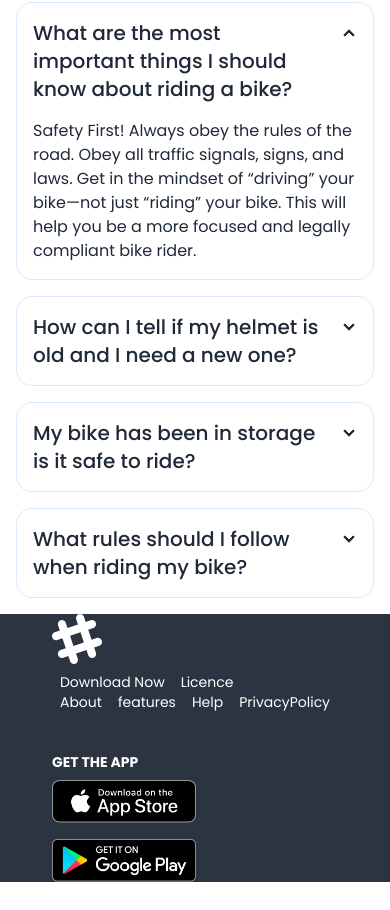
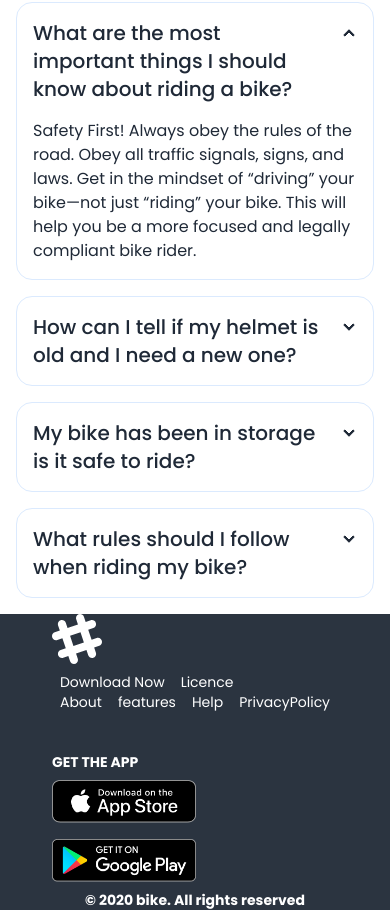
Before and after one commit to smrakib20/Bike_Zone, a plain HTML site: page index.html in a window 390 px wide. Shown: the part 5683-6593 px from the top of the page. Before the commit the page ends 6565 px from the top, so only its background shows below. Drawn offline with nearby package versions, Linux system fonts and the light colour scheme.

Commit message:
Thats My simple Bike Corner Website Responsive for pc to mobile device

```diff
--- a/index.html
+++ b/index.html
@@ -521,9 +521,12 @@
             <li><a class="px-2" href="">Help</a></li>
             <li><a class="px-2" href="">PrivacyPolicy</a></li>
           </ul>
+          <p class="hidden md:flex px-2 font-bold">
+            © 2020 bike. All rights reserved
+          </p>
         </div>
       </aside>
-      <nav>
+      <nav class="w-full text-center">
         <h6 class="text-white font-bold uppercase">Get the App</h6>
         <div class="grid grid-col-1 gap-4">
           <a>
@@ -533,6 +536,9 @@
             <img class="w-36" src="images/others/android.png" alt="" />
           </a>
         </div>
+        <p class="sm:hidden w-full font-bold">
+          © 2020 bike. All rights reserved
+        </p>
       </nav>
     </footer>
   </body>
```
